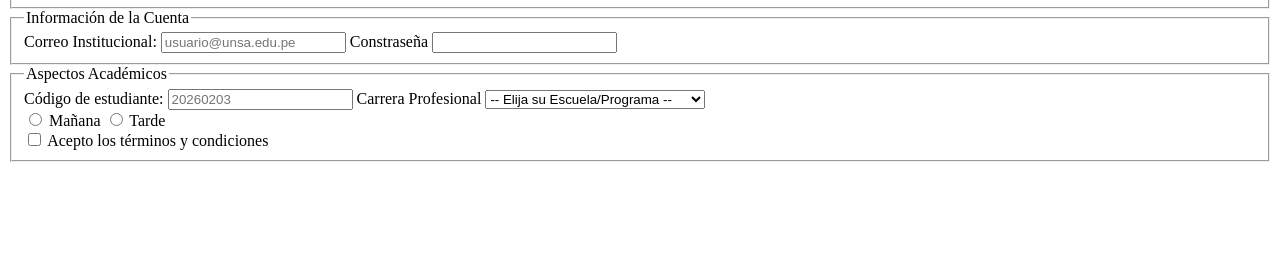
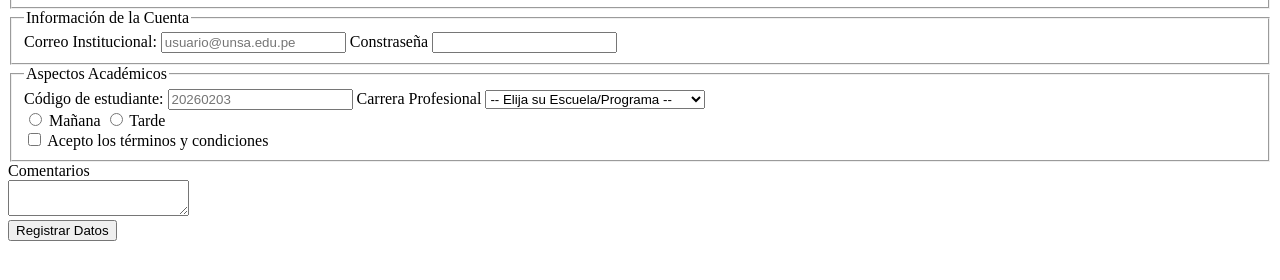
Before and after one commit to pmamanimac/IDWeb, a plain HTML site: page Lab02/index.html in a window 1280 px wide. Shown: the part 116-396 px from the top of the page. Drawn offline with Linux system fonts and the light colour scheme.

Commit message:
Lab02: Crea bloque de comentari y boton de registrar datos

```diff
--- a/Lab02/index.html
+++ b/Lab02/index.html
@@ -58,6 +58,11 @@
           <label for="terminos">Acepto los términos y condiciones</label>
         </div>
       </fieldset>
+      <div>
+        <label for="comment">Comentarios</label><br>
+        <textarea name="comment" id="comment"></textarea>
+      </div>
+      <button type="submit" class="btn">Registrar Datos</button>
     </form>
   </body>
 </html>
```
